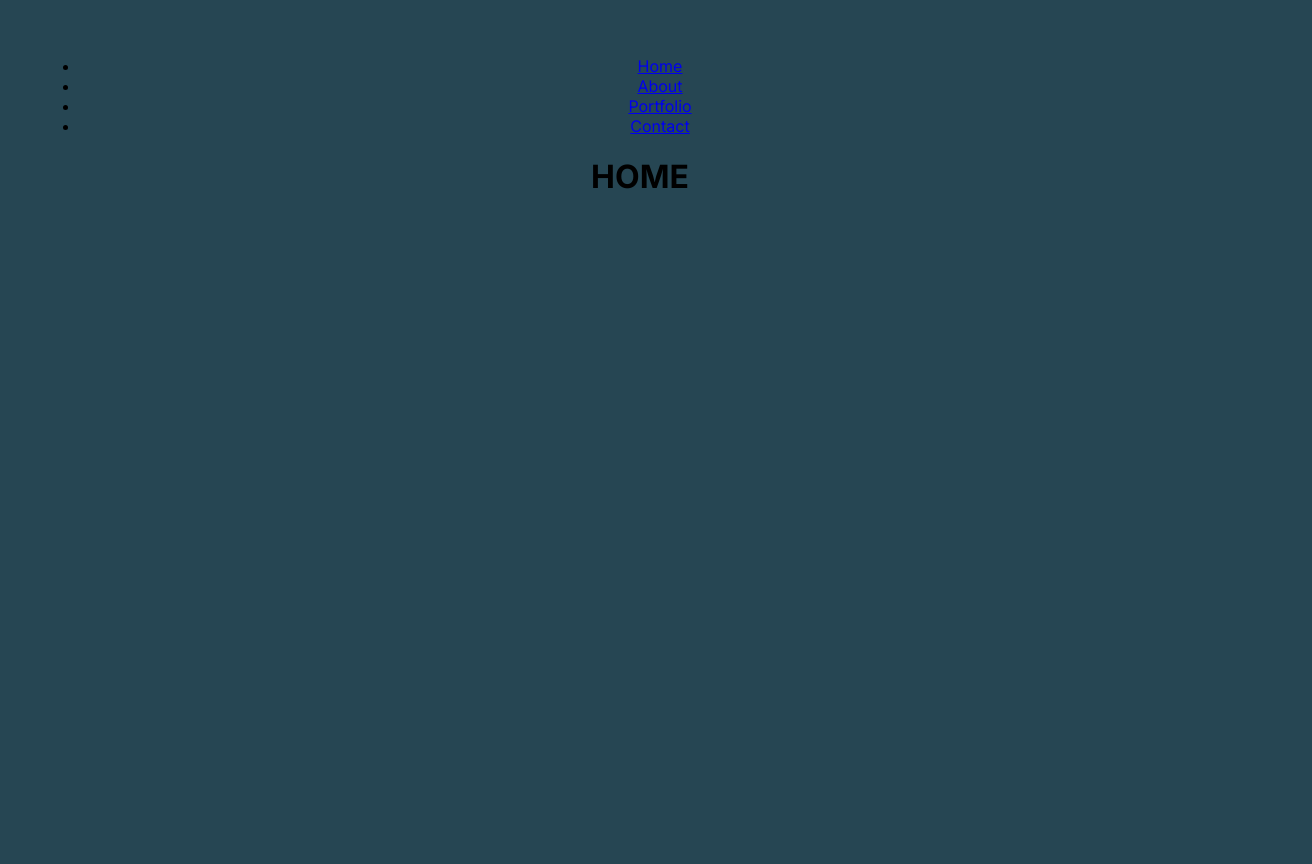
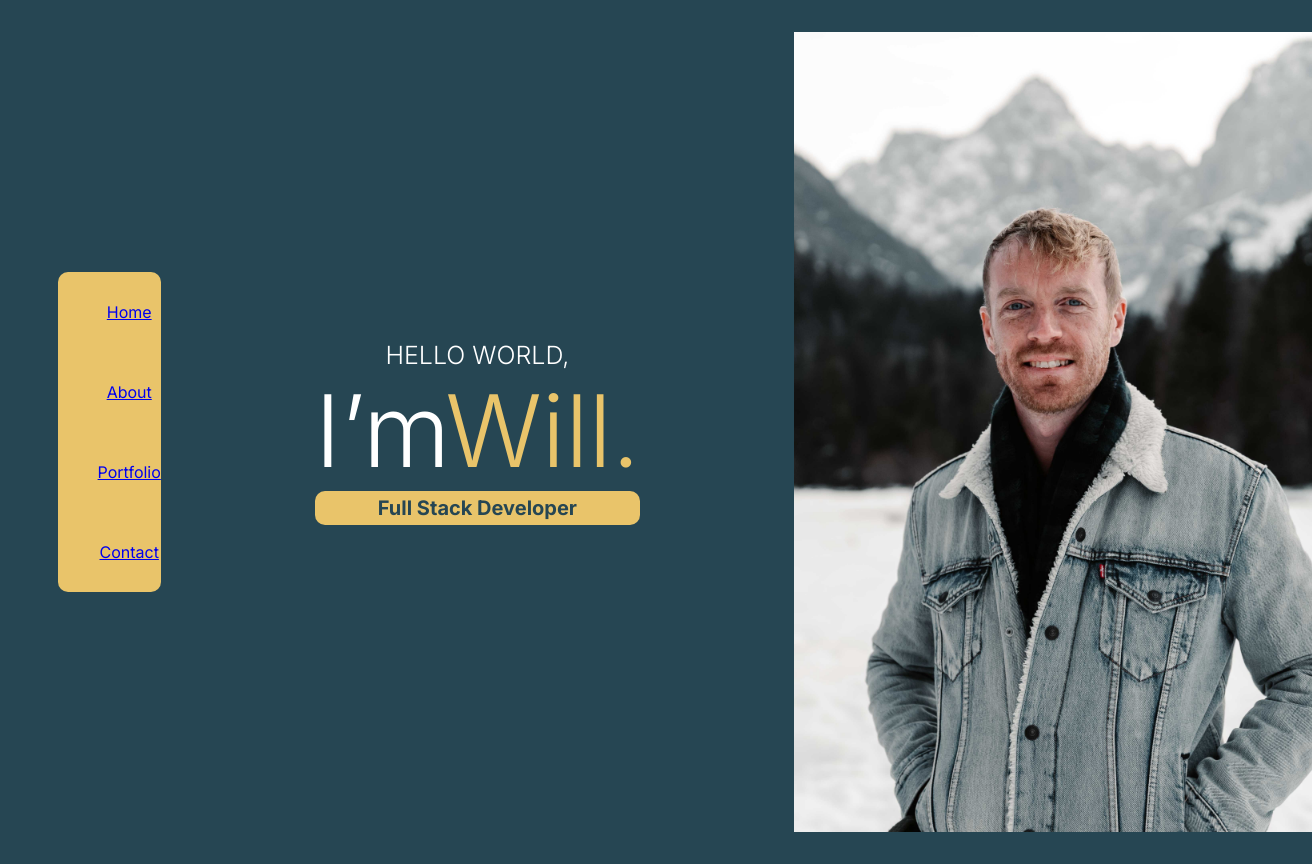
Before and after one commit to WillDunwoody/personal-portfolio, a React (Vite) app: page / in a window 1280 px wide. Shown: the whole page, 1312 px wide, since content can reach past the window. Before the commit the page ends 800 px from the top, so only its background shows below. Built offline with nearby package versions, Linux system fonts and the light colour scheme.

Commit message:
home layout done

```diff
--- a/package.json
+++ b/package.json
@@ -9,6 +9,9 @@
     "preview": "vite preview"
   },
   "dependencies": {
+    "@fortawesome/fontawesome-svg-core": "^6.2.1",
+    "@fortawesome/free-solid-svg-icons": "^6.2.1",
+    "@fortawesome/react-fontawesome": "^0.2.0",
     "react": "^18.2.0",
     "react-dom": "^18.2.0"
   },
--- a/src/App.jsx
+++ b/src/App.jsx
@@ -1,6 +1,5 @@
-import { useState } from 'react'
 import './App.css'
-import { Routes, Route } from 'react-router-dom'
+import { Routes, Route, Navigate } from 'react-router-dom'
 import Navbar from './components/navbar/Navbar'
 import Home from './components/home/Home'
 import About from './components/about/About'
@@ -10,8 +9,8 @@ import Portfolio from './components/portfolio/Portfolio'
 function App() {
   return (
     <div>
-      <Navbar />
       <Routes>
+        <Route path="/personal-portfolio/" element={<Navigate to="/" replace />}></Route>
         <Route path="/" element={<Home />} />
         <Route path="/about" element={<About />} />
         <Route path="/contact" element={<Contact />} />
--- a/src/components/home/Home.css
+++ b/src/components/home/Home.css
@@ -0,0 +1,49 @@
+.home-container {
+  height: 100vh;
+  width: 100vw;
+  display: flex;
+}
+
+.left-container {
+  height: 100%;
+  width: 55%;
+  display: flex;
+  flex-direction: column;
+  align-items: center;
+  justify-content: center;
+}
+
+.right-container {
+  width: 45%;
+  background-position: center;
+  background-size: cover;
+  background-image: url('../../images/Will.jpg');
+}
+
+.hello-world {
+  color: white;
+  margin: 0;
+  font-size: 25px;
+  font-weight: 300;
+}
+
+.im-will {
+  font-size: 100px;
+  font-weight: 300;
+  color: white;
+  font-family: 'Inter';
+  margin: 0;
+}
+
+.fullstack-container {
+  padding: 5px 15px;
+  border-radius: 10px;
+  font-size: 20px;
+  text-align: center;
+  margin: 0;
+}
+
+.nav-container {
+  display: flex;
+  align-items: center;
+}
--- a/src/components/home/Home.jsx
+++ b/src/components/home/Home.jsx
@@ -1,3 +1,21 @@
+import Navbar from '../navbar/Navbar'
+import Colors from '../../utilities/Color'
+import './Home.css'
+
 export default function Home() {
-  return <h1>HOME</h1>
+  return (
+    <div className="home-container">
+      <div className='nav-container'>
+        <Navbar />
+      </div>
+      <div className="left-container">
+        <div className='text-container'>
+          <h3 className='hello-world'>HELLO WORLD,</h3>
+          <h1 className='im-will'>I’m<span style={{color: Colors.YELLOW}}>Will.</span></h1>
+          <h4 className="fullstack-container" style={{backgroundColor: Colors.YELLOW, color: Colors.BLUE }}>Full Stack Developer</h4>
+        </div>
+      </div>
+      <div className="right-container"></div>
+    </div>
+  )
 }
--- a/src/components/navbar/Navbar.css
+++ b/src/components/navbar/Navbar.css
@@ -0,0 +1,15 @@
+.navbar {
+  height: 40vh;
+  margin-left: 2vw;
+  display: flex;
+  align-items: center;
+  border-radius: 10px;
+}
+
+.navbar > ul {
+  height: 100%;
+  display: flex;
+  flex-direction: column;
+  justify-content: space-around;
+  list-style: none;
+}
--- a/src/components/navbar/Navbar.jsx
+++ b/src/components/navbar/Navbar.jsx
@@ -1,8 +1,10 @@
 import { Link, Route, Routes } from 'react-router-dom'
+import Colors from '../../utilities/Color'
+import './Navbar.css'
 
 export default function Navbar() {
   return (
-    <div className="navbar">
+    <div className="navbar" style={{backgroundColor: Colors.YELLOW}}>
       <ul>
         <li><Link to="/">Home</Link></li>
         <li><Link to="/about">About</Link></li>
--- a/src/index.css
+++ b/src/index.css
@@ -3,4 +3,5 @@
 body {
   background-color: #264653;
   font-family: 'Inter';
+  margin: 0;
 }
--- /dev/null
+++ b/src/utilities/Color.jsx
@@ -0,0 +1,9 @@
+const Colors =
+{
+  BLUE: '#264653',
+  GREEN: '#2a9d8f',
+  YELLOW: '#e9c46a',
+  ORANGE: '#f4a261',
+  RED: '#e76f51',
+}
+export default Colors;
```
Also changed, not shown: src/images/Will.jpg (added), 1 other file (tests, documents, lock files or other folders).
